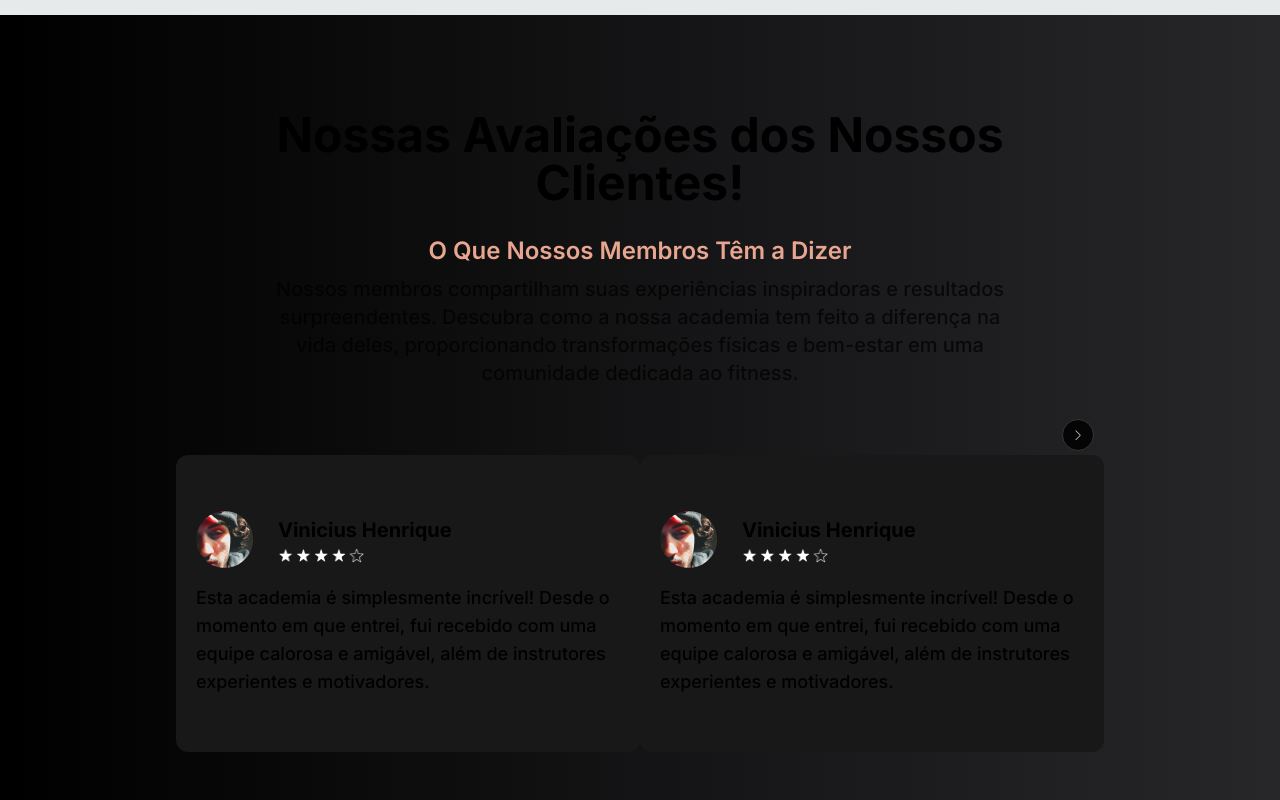
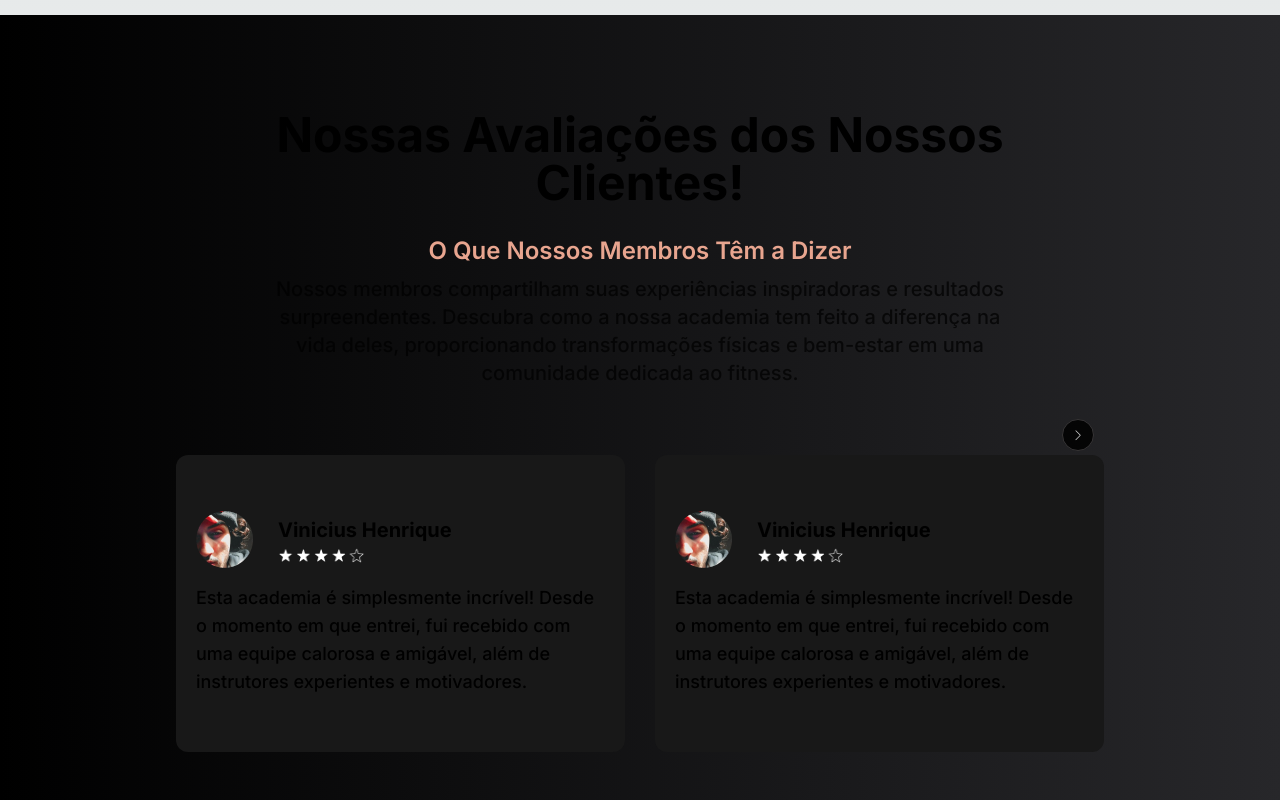
Before and after one commit to DevWeDesc/AcademiaMaverick, a Next.js app: page / in a window 1280 px wide. Shown: the part 551-1351 px from the top of the page. Built offline with nearby package versions, Linux system fonts and the light colour scheme.

Commit message:
Redimensionando quantidade de swipers de acordo com o tamanho da tela

```diff
--- a/src/components/Feedbacks.tsx
+++ b/src/components/Feedbacks.tsx
@@ -1,4 +1,3 @@
-import React from "react";
 import { SwiperFeedbacks } from "./SwiperFeedbacks/Swiper";
 
 export const Feedbacks = () => {
--- a/src/components/SwiperFeedbacks/Swiper.tsx
+++ b/src/components/SwiperFeedbacks/Swiper.tsx
@@ -1,5 +1,4 @@
 "use client";
-import React, { useRef, useState } from "react";
 import { Swiper, SwiperSlide } from "swiper/react";
 import { Navigation } from "swiper/modules";
 
@@ -10,11 +9,13 @@ import ImageSwiper from "../../../public/Image.png";
 import Image from "next/image";
 import ImagePeople from "../../../public/Ellipse 2.png";
 import stars from "../../../public/Frame 13.png";
+import { ISwiperFeedbacks } from "../../../types/types";
 
 export const SwiperFeedbacks = () => {
   return (
     <Swiper
-      slidesPerView={2}
+      slidesPerView={window.innerWidth >= 1040 ? 2 : 1}
+      spaceBetween={window.innerWidth >= 1040 ? 30 : 0}
       navigation={true}
       modules={[Navigation]}
       className={`mySwiperFeedback`}
--- a/src/components/SwiperFeedbacks/style.css
+++ b/src/components/SwiperFeedbacks/style.css
@@ -18,6 +18,10 @@
   --swiper-navigation-size: 32px;
   --swiper-navigation-color: #fff;
 } */
+
+@media (min-width: 1040px) {
+}
+
 .mySwiperFeedback .swiper-button-prev,
 .mySwiperFeedback .swiper-button-next {
   right: 0;
--- a/types/types.ts
+++ b/types/types.ts
@@ -36,3 +36,7 @@ export type IDataNav = {
   url: string;
   name: string;
 };
+
+export type ISwiperFeedbacks = {
+  slidesPerView: number;
+};
```
